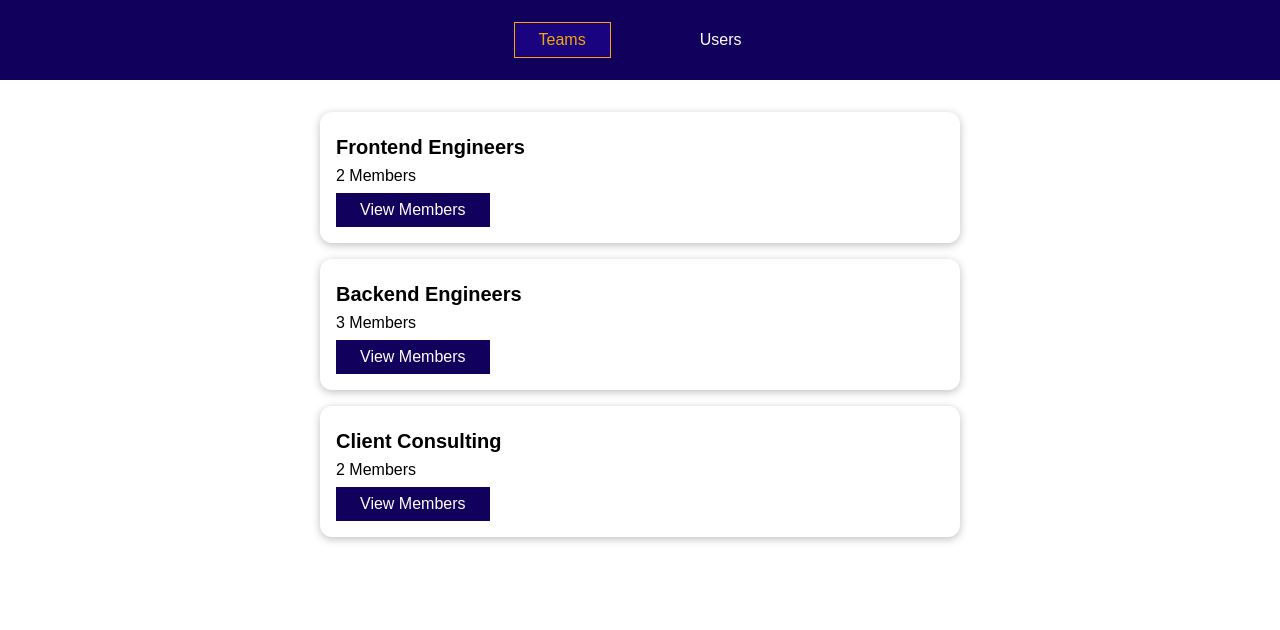
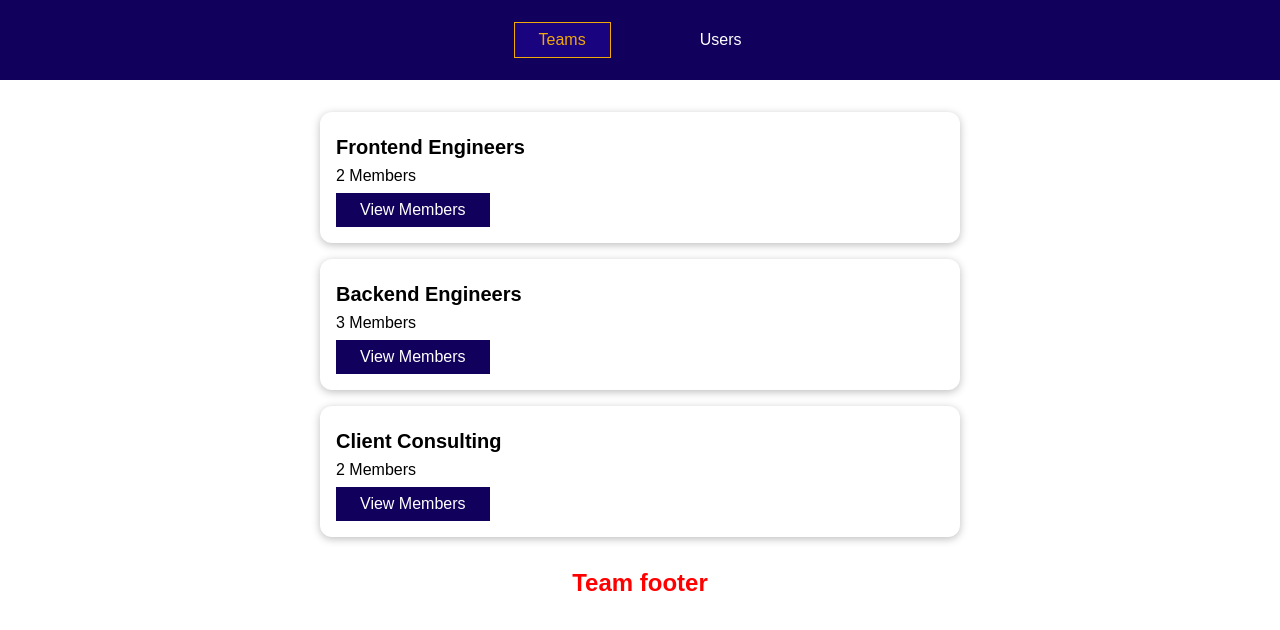
Before and after one commit to yuosif1286/VueCourse, a Vue app: page /teams in a window 1280 px wide. Shown: the top 630 px of the page. Built offline with nearby package versions, Linux system fonts and the light colour scheme.

Commit message:
complete

```diff
--- a/src/App.vue
+++ b/src/App.vue
@@ -3,6 +3,9 @@
   <main>
     <router-view></router-view>
   </main>
+  <footer>
+    <router-view name="footer"></router-view>
+  </footer>
 </template>
 
 <script>
--- /dev/null
+++ b/src/components/teams/TeamFooter.vue
@@ -0,0 +1,14 @@
+
+<template>
+<h2>
+  Team footer
+</h2>
+</template>
+
+<style scoped>
+h2{
+  bottom:20px;
+  text-align: center;
+  color: red;
+}
+</style>
--- /dev/null
+++ b/src/components/users/UserFooter.vue
@@ -0,0 +1,14 @@
+
+
+<template>
+<h2>
+  User footer
+</h2>
+</template>
+
+<style scoped>
+h2{
+  text-align: center;
+  color: red;
+}
+</style>
--- a/src/main.ts
+++ b/src/main.ts
@@ -7,17 +7,27 @@ import teamsList from "@/components/teams/TeamsList.vue";
 import usersList from "@/components/users/UsersList.vue";
 import teamMembers from "@/components/teams/TeamMembers.vue";
 import NotFound from "@/components/nav/NotFound.vue";
+import teamFooter from "@/components/teams/TeamFooter.vue"
+import userFooter from "@/components/users/UserFooter.vue"
 const app = createApp(App)
 
  const router =createRouter({
      history: createWebHistory(),
      routes:[
          // {path:'/',redirect:'/teams'},
-         {name:'teams' ,path:'/teams',component:teamsList,alias:'/',
+         {name:'teams' ,path:'/teams',
+             components: {
+             default:teamsList,
+                 footer:teamFooter
+             }
+             ,alias:'/',
          children:[
              {name:'team-members', path:':teamId',component:teamMembers,props:true},// team/t1
          ]},
-         {path:'/users',component:usersList},
+         {path:'/users',
+             components:{
+            default: usersList,footer:userFooter
+             }},
          {path:'/:notfound(.*)',component:NotFound}
      ],
      linkActiveClass:'active'
```
